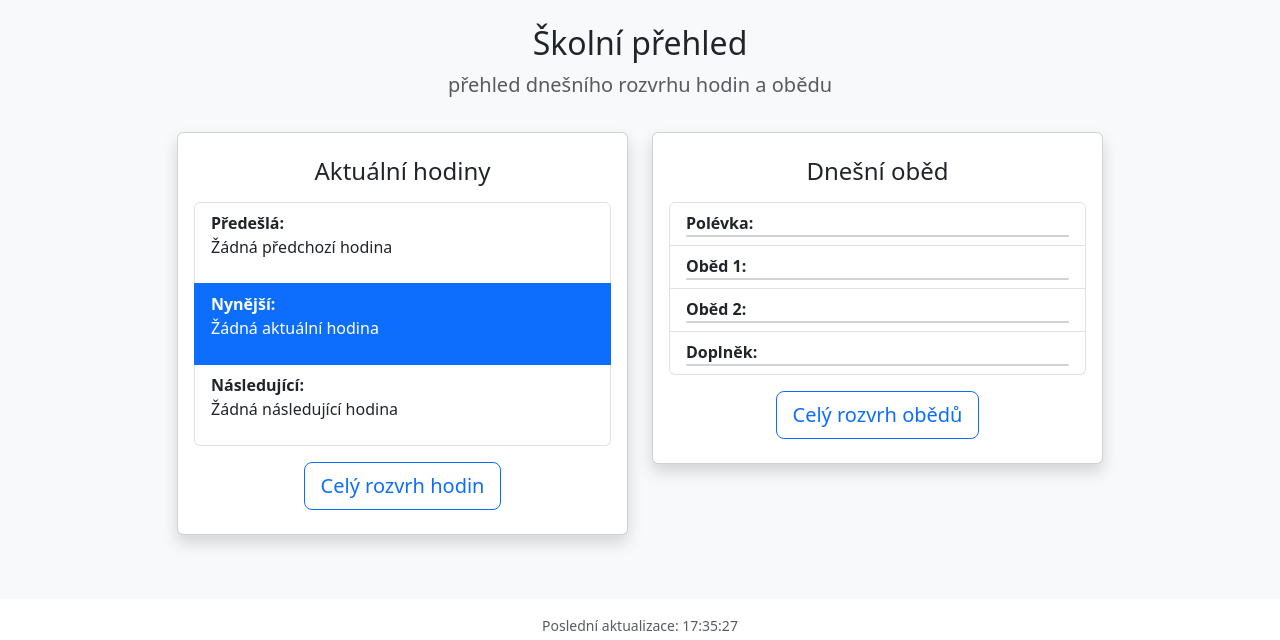
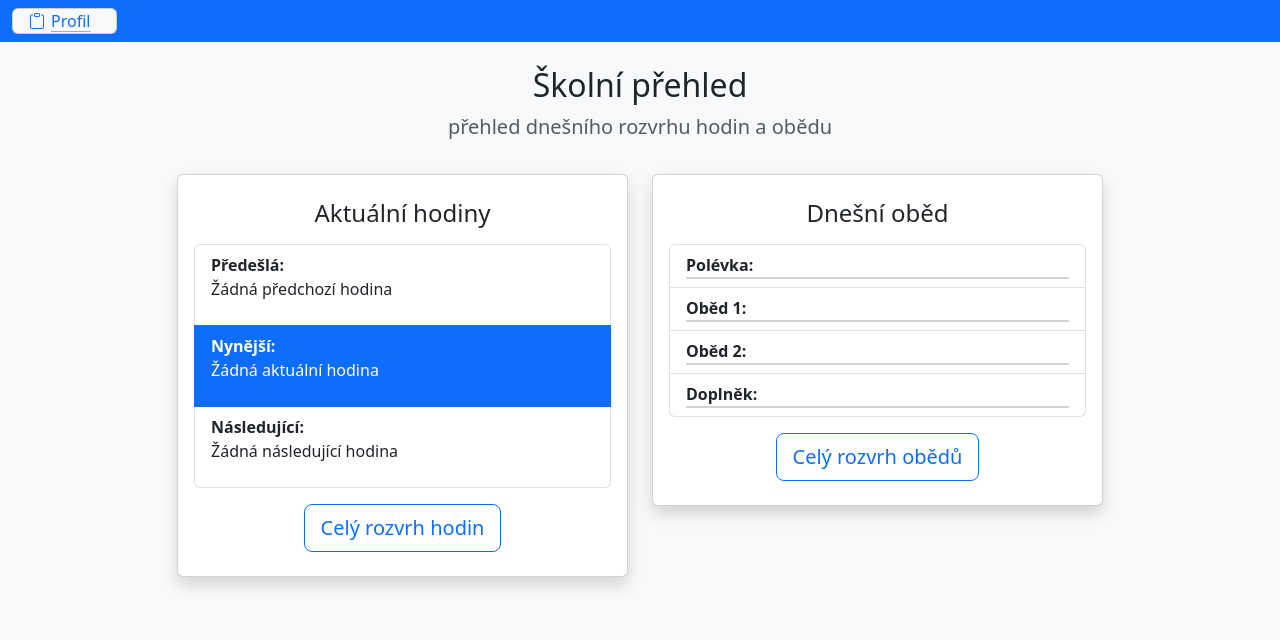
Before and after one commit to 27pkrejci/baka-strava.app, a Flask app: template templates/index.html in a window 1280 px wide. Shown: the top 640 px of the page. Run offline with Flask 3, Linux system fonts and the light colour scheme; the template is opened without the code that fills it, so the values that code supplies are empty; some libraries are stand-ins or nearby versions.

Commit message:
Update index.html

```diff
--- a/templates/index.html
+++ b/templates/index.html
@@ -11,6 +11,22 @@
     <meta charset="UTF-8">
     <meta name="viewport" content="width=device-width, initial-scale=1.0">
     <link href="https://cdn.jsdelivr.net/npm/bootstrap@5.3.8/dist/css/bootstrap.min.css" rel="stylesheet" integrity="sha384-sRIl4kxILFvY47J16cr9ZwB07vP4J8+LH7qKQnuqkuIAvNWLzeN8tE5YBujZqJLB" crossorigin="anonymous">
+
+
+        <nav class="navbar bg-primary">
+            <div class="container-fluid">
+                <div class="card col-1 text-center bg-light">
+                    <a href="#" class="icon-link icon-link-hover ms-3" style="--bs-icon-link-transform: translate3d(0, -.125rem, 0);" href="#">
+                        <svg xmlns="http://www.w3.org/2000/svg" class="bi" viewBox="0 0 16 16" aria-hidden="true">
+                            <path d="M4 1.5H3a2 2 0 0 0-2 2V14a2 2 0 0 0 2 2h10a2 2 0 0 0 2-2V3.5a2 2 0 0 0-2-2h-1v1h1a1 1 0 0 1 1 1V14a1 1 0 0 1-1 1H3a1 1 0 0 1-1-1V3.5a1 1 0 0 1 1-1h1v-1z"/>
+                            <path d="M9.5 1a.5.5 0 0 1 .5.5v1a.5.5 0 0 1-.5.5h-3a.5.5 0 0 1-.5-.5v-1a.5.5 0 0 1 .5-.5h3zm-3-1A1.5 1.5 0 0 0 5 1.5v1A1.5 1.5 0 0 0 6.5 4h3A1.5 1.5 0 0 0 11 2.5v-1A1.5 1.5 0 0 0 9.5 0h-3z"/>
+                        </svg>
+                        Profil
+                    </a>
+                </div>
+            </div>
+        </nav>
+
 
 <section id="přehled" class="bg-light pt-4 pb-3">
     <div class="container-lg">
```
